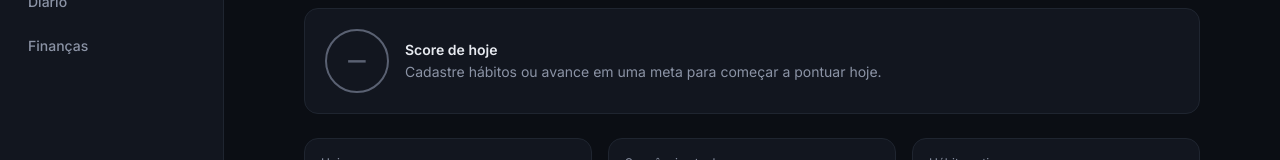
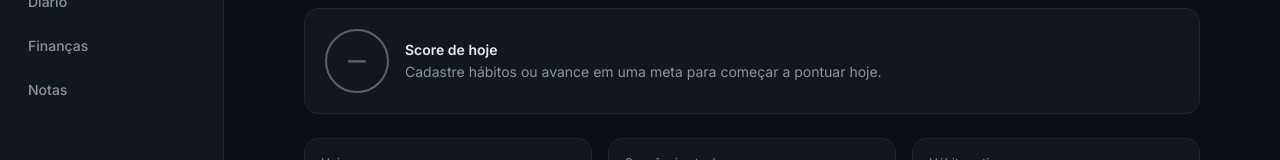
Before and after one commit to joedubazilio2018-hub/Project-X, a Next.js app: page / in a window 1280 px wide. Shown: the part 248-408 px from the top of the page. Built offline with nearby package versions, Linux system fonts and the light colour scheme; no server answers; the database is empty.

Commit message:
Update Sidebar.tsx

```diff
--- a/components/Sidebar.tsx
+++ b/components/Sidebar.tsx
@@ -11,6 +11,7 @@ const NAV_ITEMS = [
   { href: "/metas", label: "Metas" },
   { href: "/diario", label: "Diário" },
   { href: "/financas", label: "Finanças" },
+  { href: "/notas", label: "Notas" }, // ← adicione esta linha
 ];
 
 function NavLinks({ onNavigate }: { onNavigate?: () => void }) {
```
